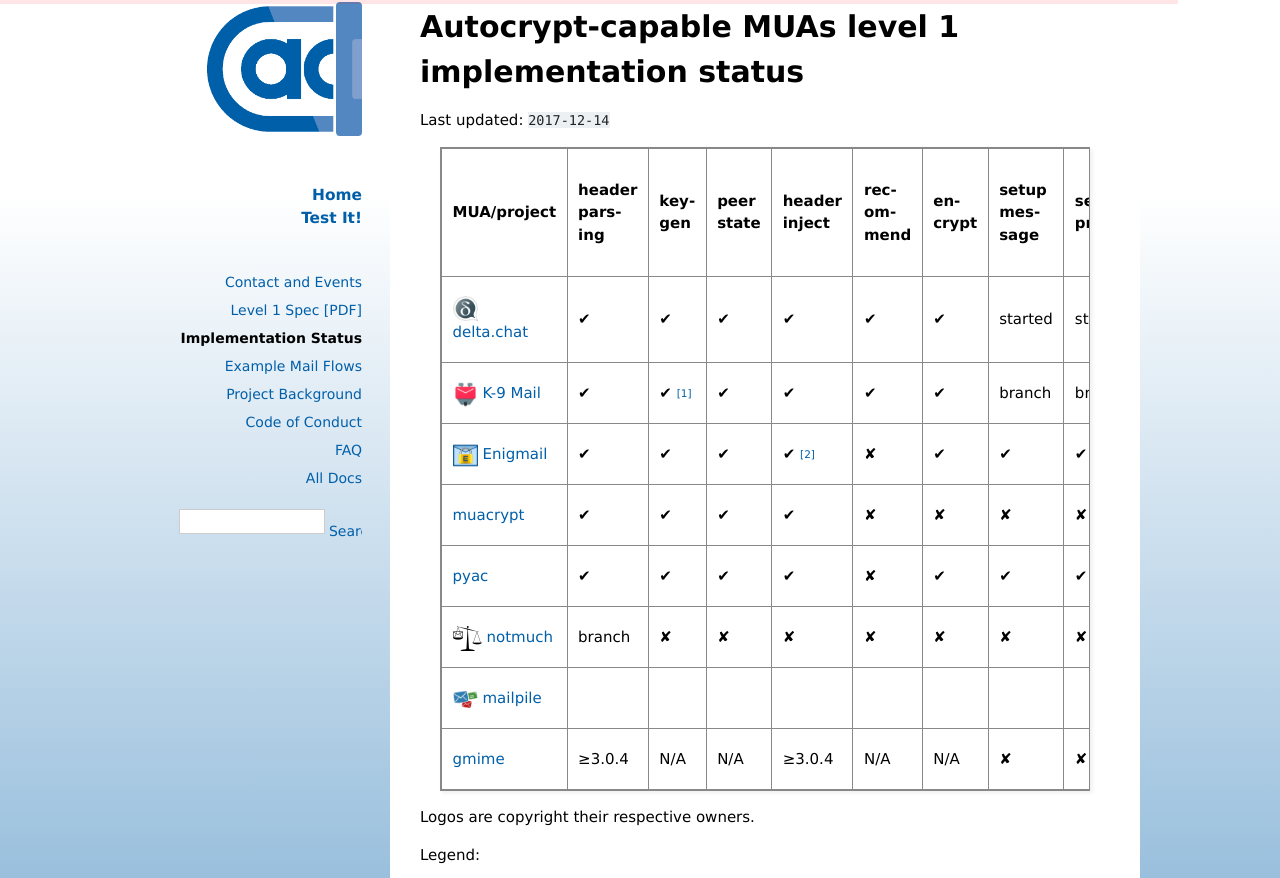
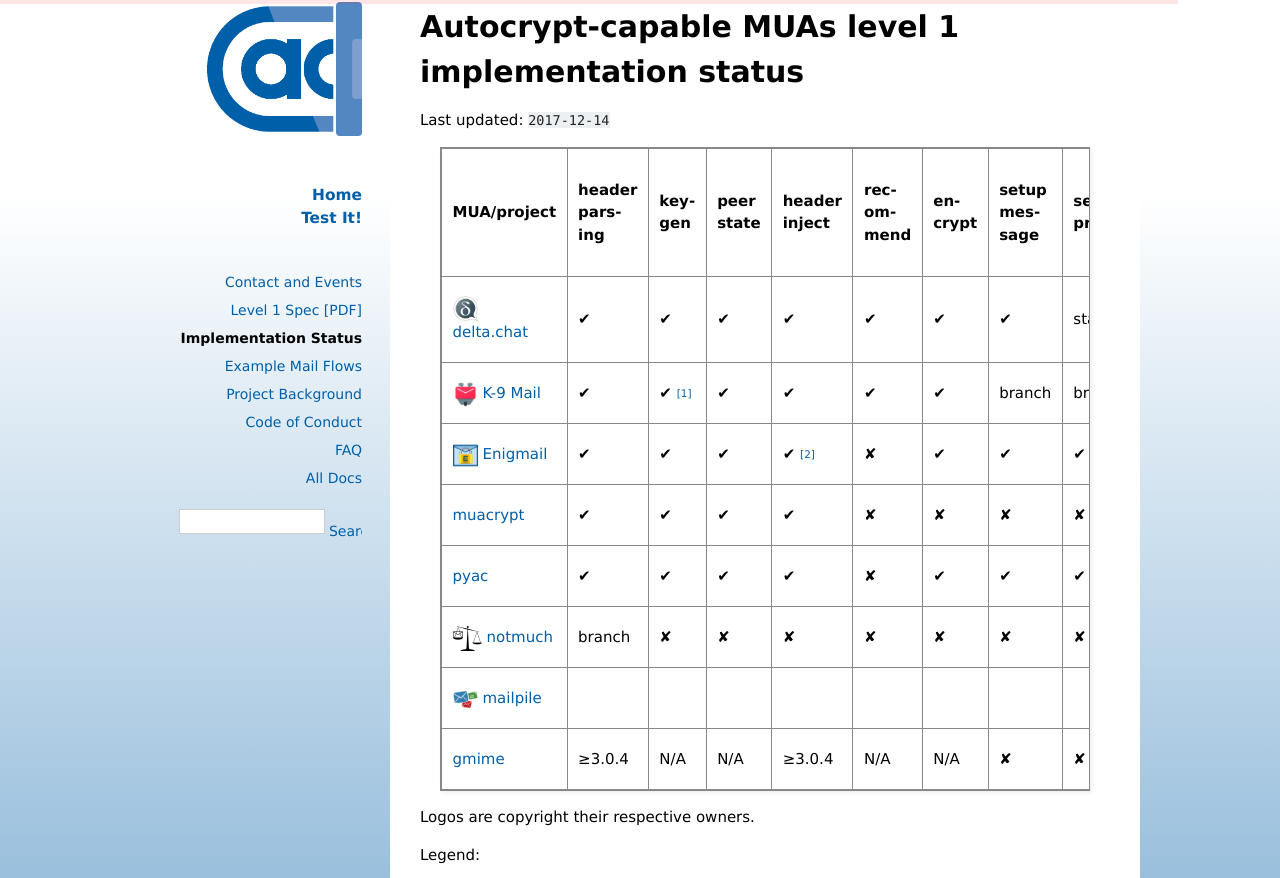
Before and after one commit to autocrypt/autocrypt, a Sphinx documentation site: the page built from doc/dev-status.rst, in a window 1280 px wide. Shown: the part 86-964 px from the top of the page. Built offline with Sphinx 7.4.7, drawn with Linux system fonts in a browser that asks for light colours.

Commit message:
update development status of Delta Chat which supports Setup Message and Gossip since 0.14.0

```diff
--- a/doc/dev-status.rst
+++ b/doc/dev-status.rst
@@ -8,7 +8,7 @@
 |                                      |parsing |        |state   |inject  |              |        |message |process |       |decorative|
 |                                      |        |        |        |        |              |        |        |        |       |          |
 +======================================+========+========+========+========+==============+========+========+========+=======+==========+
-|.. image:: images/logos/deltachat.png |✔       |✔       |✔       |✔       |✔             |✔       |started |started |✘      |✔         |
+|.. image:: images/logos/deltachat.png |✔       |✔       |✔       |✔       |✔             |✔       |✔       |started |✔      |✔         |
 |                                      |        |        |        |        |              |        |        |        |       |          |
 |`delta.chat`_                         |        |        |        |        |              |        |        |        |       |          |
 +--------------------------------------+--------+--------+--------+--------+--------------+--------+--------+--------+-------+----------+
```
